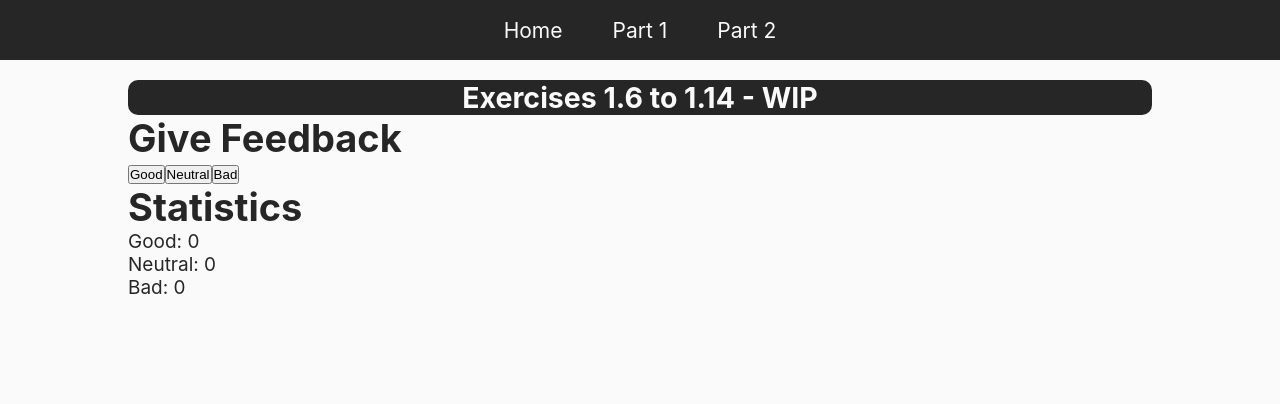
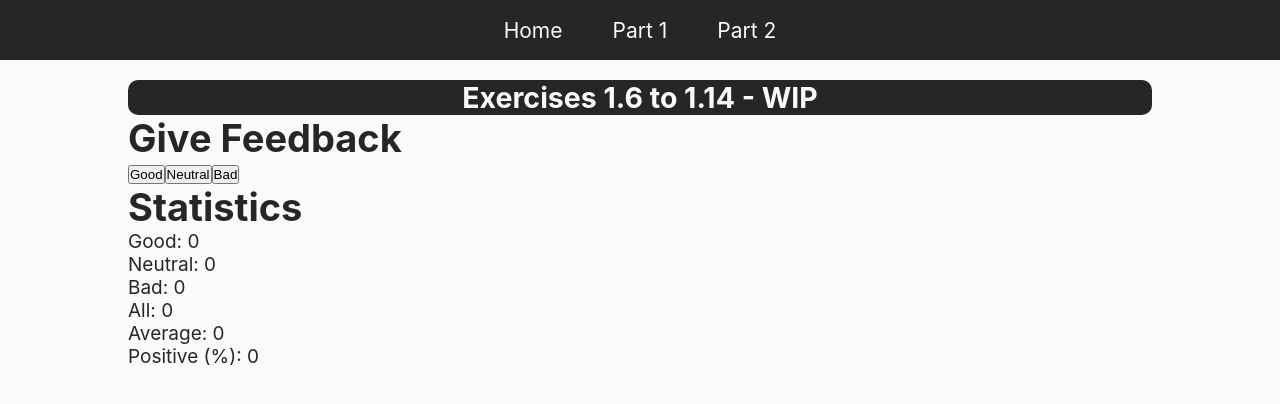
Before and after one commit to juancaricodev/fullstack-bootcamp, a React app: page /parttwo in a window 1280 px wide. Shown: the top 404 px of the page. Built offline with nearby package versions, Linux system fonts and the light colour scheme.

Commit message:
feat[1.7]: Statistic for "all clicks" created

```diff
--- a/src/containers/PartTwo.jsx
+++ b/src/containers/PartTwo.jsx
@@ -20,6 +20,8 @@ const PartTwo = () => {
     setBad(() => bad + 1)
   }
 
+  const allClicks = good + neutral + bad
+
   return (
     <>
       <h2 className='part-tag'>Exercises 1.6 to 1.14 - WIP</h2>
@@ -39,6 +41,9 @@ const PartTwo = () => {
           <Statistic description='Good' value={good} />
           <Statistic description='Neutral' value={neutral} />
           <Statistic description='Bad' value={bad} />
+          <Statistic description='All' value={allClicks} />
+          <Statistic description='Average' value={bad} />
+          <Statistic description='Positive (%)' value={bad} />
         </div>
       </div>
     </>
```
